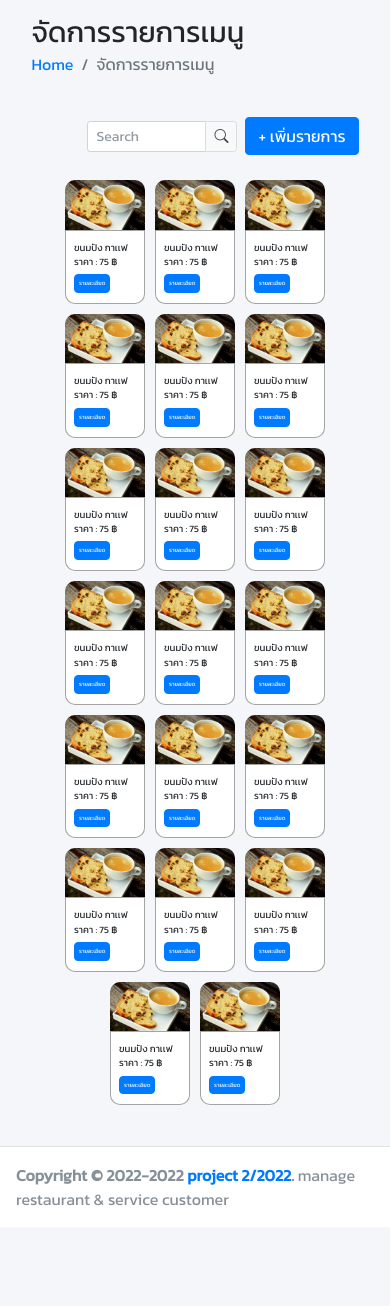
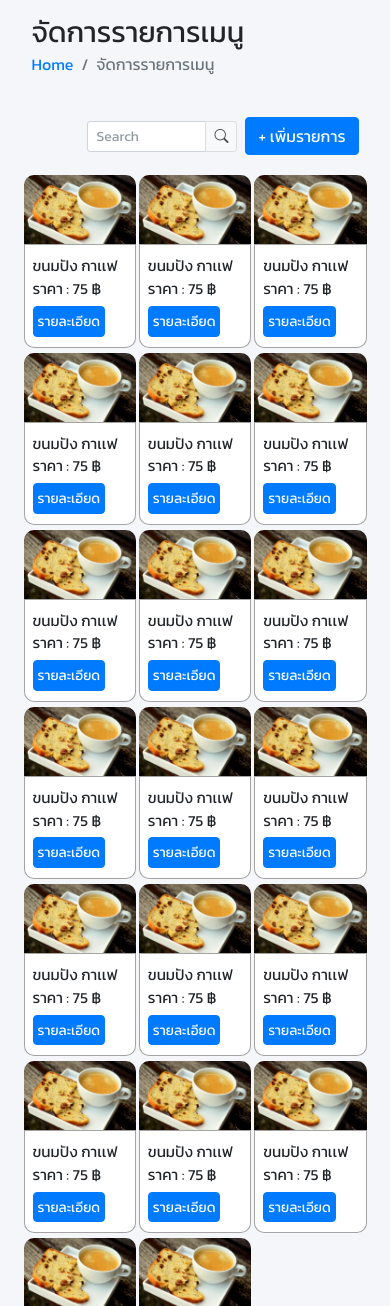
Before and after one commit to icecoding1/project_pati, a PHP site: page /list_menu.php in a window 390 px wide. Shown: the part 57-1363 px from the top of the page. Before the commit the page ends 1262 px from the top, so only its background shows below. Run offline with PHP 8.4, Linux system fonts and the light colour scheme; some libraries are stand-ins or nearby versions.

Commit message:
add test new

```diff
--- a/assets/css/_media.scss
+++ b/assets/css/_media.scss
@@ -1,33 +1,17 @@
 @media (max-width:706px) {
   .list-menu {
+    grid-template-columns: repeat(auto-fit, minmax(150px, 1fr));
+    gap: 5px;
+
     .content-menu {
-      width: 150px;
+
 
       .content-menu-bottom {
-        font-size: 80%;
+        font-size: 95%;
 
         .btn-detail {
           margin-top: 5px;
-          font-size: 80%;
-        }
-      }
-    }
-  }
-}
-
-
-@media (max-width:556px) {
-  .list-menu {
-    .content-menu {
-      width: 110px;
-      margin: 5px;
-
-      .content-menu-bottom {
-        font-size: 70%;
-
-        .btn-detail {
-          margin-top: 5px;
-          font-size: 70%;
+          font-size: 90%;
         }
       }
     }
@@ -37,19 +21,8 @@
 
 @media (max-width:406.5px) {
   .list-menu {
-    .content-menu {
-      width: 80px;
-
-
-      .content-menu-bottom {
-        font-size: 60%;
-
-        .btn-detail {
-          margin-top: 5px;
-          font-size: 60%;
-        }
-      }
-    }
+    grid-template-columns: repeat(auto-fit, minmax(110px, 1fr));
+    gap: 5px 3px;
   }
 }
 
--- a/assets/css/_pong.scss
+++ b/assets/css/_pong.scss
@@ -88,15 +88,13 @@ html {
 
 .list-menu {
   margin: 20px 0px;
-  display: flex;
-  align-items: center;
-  justify-content: center;
-  flex-wrap: wrap;
+  display: grid;
+  grid-template-columns: repeat(auto-fit, minmax(200px, 1fr));
+  gap: 10px;
 
 
   .content-menu {
-    width: 200px;
-    margin: 10px;
+
 
     .img_menu {
       width: 100%;
--- a/assets/css/management.css
+++ b/assets/css/management.css
@@ -98,22 +98,11 @@ html {
 
 .list-menu {
   margin: 20px 0px;
-  display: -webkit-box;
-  display: -ms-flexbox;
-  display: flex;
-  -webkit-box-align: center;
-      -ms-flex-align: center;
-          align-items: center;
-  -webkit-box-pack: center;
-      -ms-flex-pack: center;
-          justify-content: center;
-  -ms-flex-wrap: wrap;
-      flex-wrap: wrap;
-}
-
-.list-menu .content-menu {
-  width: 200px;
-  margin: 10px;
+  display: -ms-grid;
+  display: grid;
+  -ms-grid-columns: (minmax(200px, 1fr))[auto-fit];
+      grid-template-columns: repeat(auto-fit, minmax(200px, 1fr));
+  gap: 10px;
 }
 
 .list-menu .content-menu .img_menu {
@@ -506,42 +495,25 @@ html {
 }
 
 @media (max-width: 706px) {
-  .list-menu .content-menu {
-    width: 150px;
+  .list-menu {
+    -ms-grid-columns: (minmax(150px, 1fr))[auto-fit];
+        grid-template-columns: repeat(auto-fit, minmax(150px, 1fr));
+    gap: 5px;
   }
   .list-menu .content-menu .content-menu-bottom {
-    font-size: 80%;
+    font-size: 95%;
   }
   .list-menu .content-menu .content-menu-bottom .btn-detail {
     margin-top: 5px;
-    font-size: 80%;
-  }
-}
-
-@media (max-width: 556px) {
-  .list-menu .content-menu {
-    width: 110px;
-    margin: 5px;
-  }
-  .list-menu .content-menu .content-menu-bottom {
-    font-size: 70%;
-  }
-  .list-menu .content-menu .content-menu-bottom .btn-detail {
-    margin-top: 5px;
-    font-size: 70%;
+    font-size: 90%;
   }
 }
 
 @media (max-width: 406.5px) {
-  .list-menu .content-menu {
-    width: 80px;
-  }
-  .list-menu .content-menu .content-menu-bottom {
-    font-size: 60%;
-  }
-  .list-menu .content-menu .content-menu-bottom .btn-detail {
-    margin-top: 5px;
-    font-size: 60%;
+  .list-menu {
+    -ms-grid-columns: (minmax(110px, 1fr))[auto-fit];
+        grid-template-columns: repeat(auto-fit, minmax(110px, 1fr));
+    gap: 5px 3px;
   }
 }
 
```
Also changed, not shown: management_order.php (+10 -4 lines), 1 other file.
